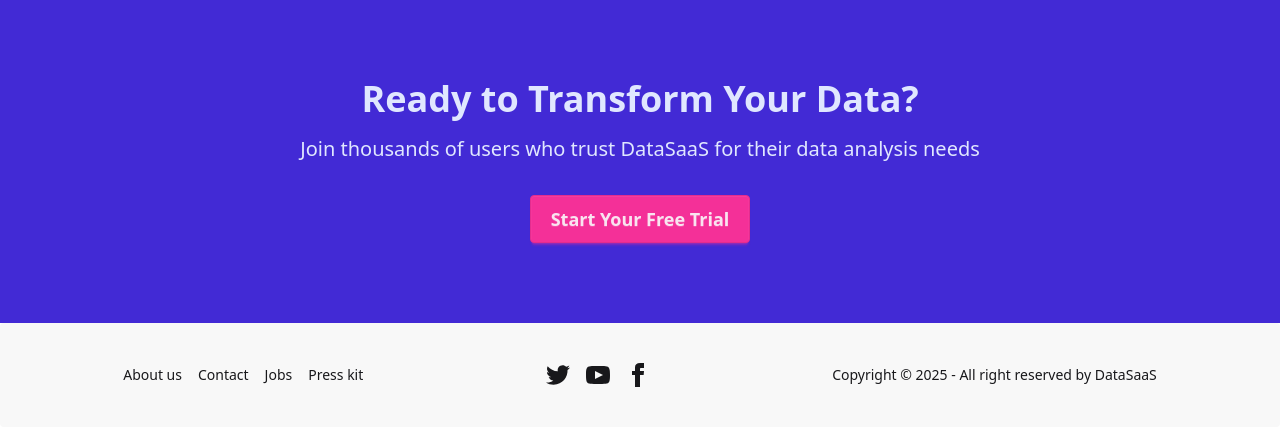
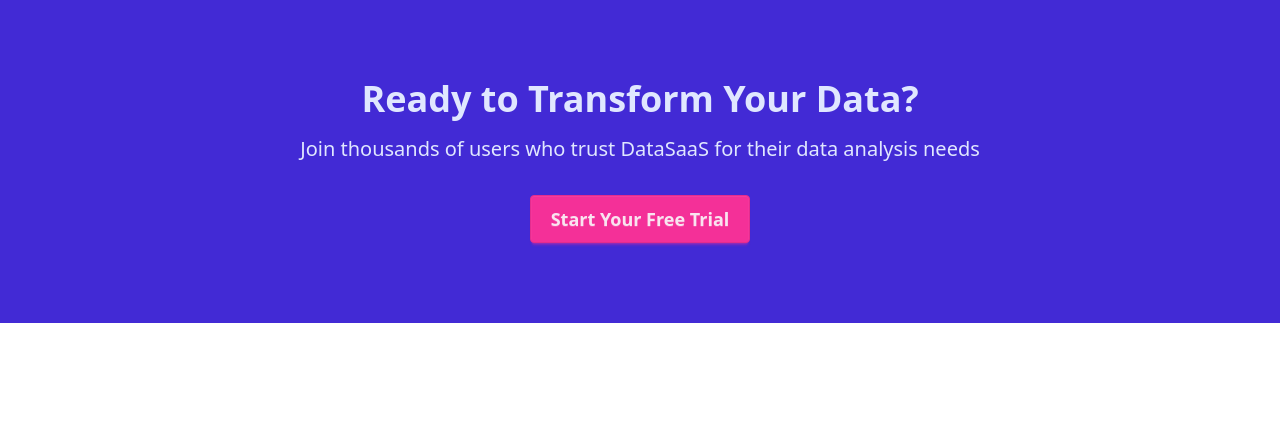
Before and after one commit to NikitaSingh13/DataSaaS, a Django app: page / in a window 1280 px wide. Shown: the part 1859-2286 px from the top of the page. After the commit the page ends 2182 px from the top, so only its background shows below. Run offline with Django 5.2, Linux system fonts and the light colour scheme; style sheets or scripts are compiled from the project's sources; some libraries are stand-ins or nearby versions.

Commit message:
footer removed

```diff
--- a/templates/base.html
+++ b/templates/base.html
@@ -65,25 +65,5 @@
         {% block content %}
         {% endblock %}
     </main>
-
-    <!-- Footer -->
-    <footer class="footer footer-center p-10 bg-base-200 text-base-content rounded">
-        <nav class="grid grid-flow-col gap-4">
-            <a class="link link-hover">About us</a>
-            <a class="link link-hover">Contact</a>
-            <a class="link link-hover">Jobs</a>
-            <a class="link link-hover">Press kit</a>
-        </nav>
-        <nav>
-            <div class="grid grid-flow-col gap-4">
-                <a><svg class="w-6 h-6 fill-current" xmlns="http://www.w3.org/2000/svg" viewBox="0 0 24 24"><path d="M24 4.557c-.883.392-1.832.656-2.828.775 1.017-.609 1.798-1.574 2.165-2.724-.951.564-2.005.974-3.127 1.195-.897-.957-2.178-1.555-3.594-1.555-3.179 0-5.515 2.966-4.797 6.045-4.091-.205-7.719-2.165-10.148-5.144-1.29 2.213-.669 5.108 1.523 6.574-.806-.026-1.566-.247-2.229-.616-.054 2.281 1.581 4.415 3.949 4.89-.693.188-1.452.232-2.224.084.626 1.956 2.444 3.379 4.6 3.419-2.07 1.623-4.678 2.348-7.29 2.04 2.179 1.397 4.768 2.212 7.548 2.212 9.142 0 14.307-7.721 13.995-14.646.962-.695 1.797-1.562 2.457-2.549z"></path></svg></a>
-                <a><svg class="w-6 h-6 fill-current" xmlns="http://www.w3.org/2000/svg" viewBox="0 0 24 24"><path d="M19.615 3.184c-3.604-.246-11.631-.245-15.23 0-3.897.266-4.356 2.62-4.385 8.816.029 6.185.484 8.549 4.385 8.816 3.6.245 11.626.246 15.23 0 3.897-.266 4.356-2.62 4.385-8.816-.029-6.185-.484-8.549-4.385-8.816zm-10.615 12.816v-8l8 3.993-8 4.007z"></path></svg></a>
-                <a><svg class="w-6 h-6 fill-current" xmlns="http://www.w3.org/2000/svg" viewBox="0 0 24 24"><path d="M9 8h-3v4h3v12h5v-12h3.642l.358-4h-4v-1.667c0-.955.192-1.333 1.115-1.333h2.885v-5h-3.808c-3.596 0-5.192 1.583-5.192 4.615v3.385z"></path></svg></a>
-            </div>
-        </nav>
-        <aside>
-            <p>Copyright © 2025 - All right reserved by DataSaaS</p>
-        </aside>
-    </footer>
 </body>
 </html>
```
